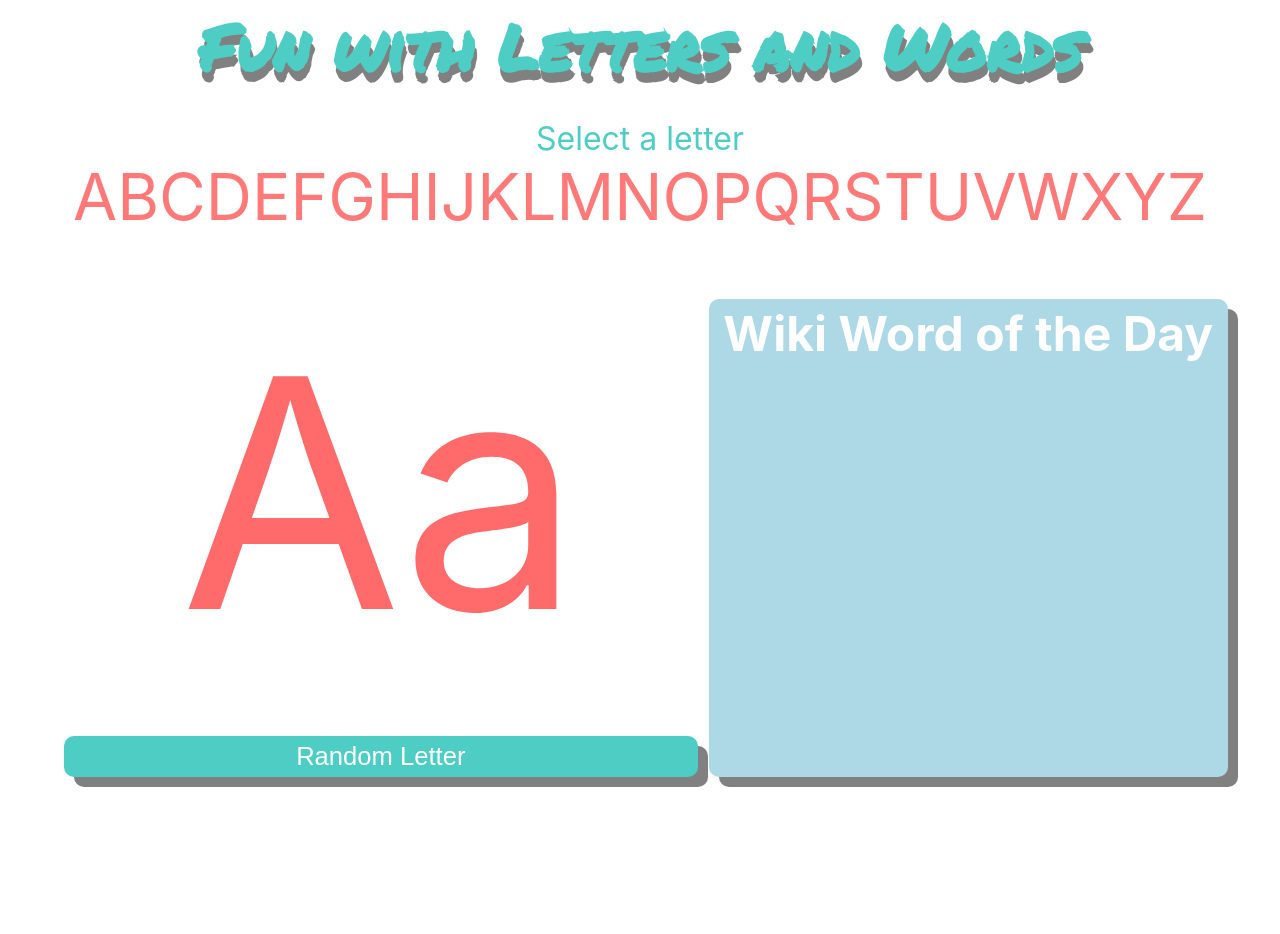
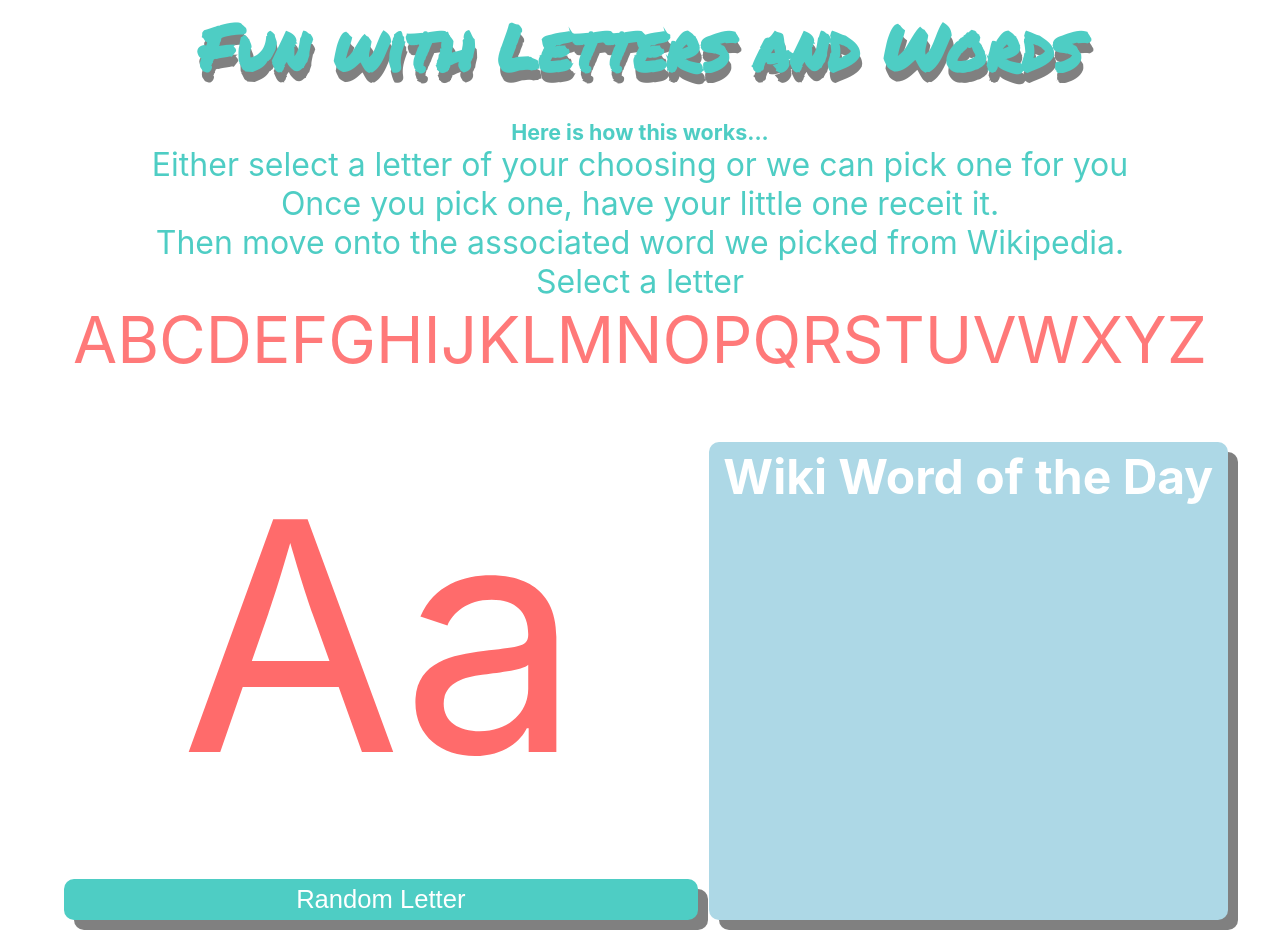
Before and after one commit to phongnguyen39/Education_React_App, a React (Create React App) app: page / in a window 1280 px wide. Before the commit the page ends 800 px from the top, so only its background shows below. Built offline with nearby package versions, Linux system fonts and the light colour scheme.

Commit message:
created a landing section

```diff
--- a/src/App.js
+++ b/src/App.js
@@ -93,6 +93,12 @@ class App extends Component {
         <link href="https://fonts.googleapis.com/css?family=Permanent+Marker&display=swap" rel="stylesheet"></link>
 
         <h1 id="title">Fun with Letters and Words</h1>
+        <div id='landingContainer'>
+          <h6>Here is how this works... </h6>
+          <p>Either select a letter of your choosing or we can pick one for you</p>
+          <p>Once you pick one, have your little one receit it.</p>
+          <p>Then move onto the associated word we picked from Wikipedia.</p>
+        </div>
         <p>Select a letter</p>
         {categoryLetters}
         <div id="container">
```
Also changed, not shown: 1 other file (tests, documents, lock files or other folders).
